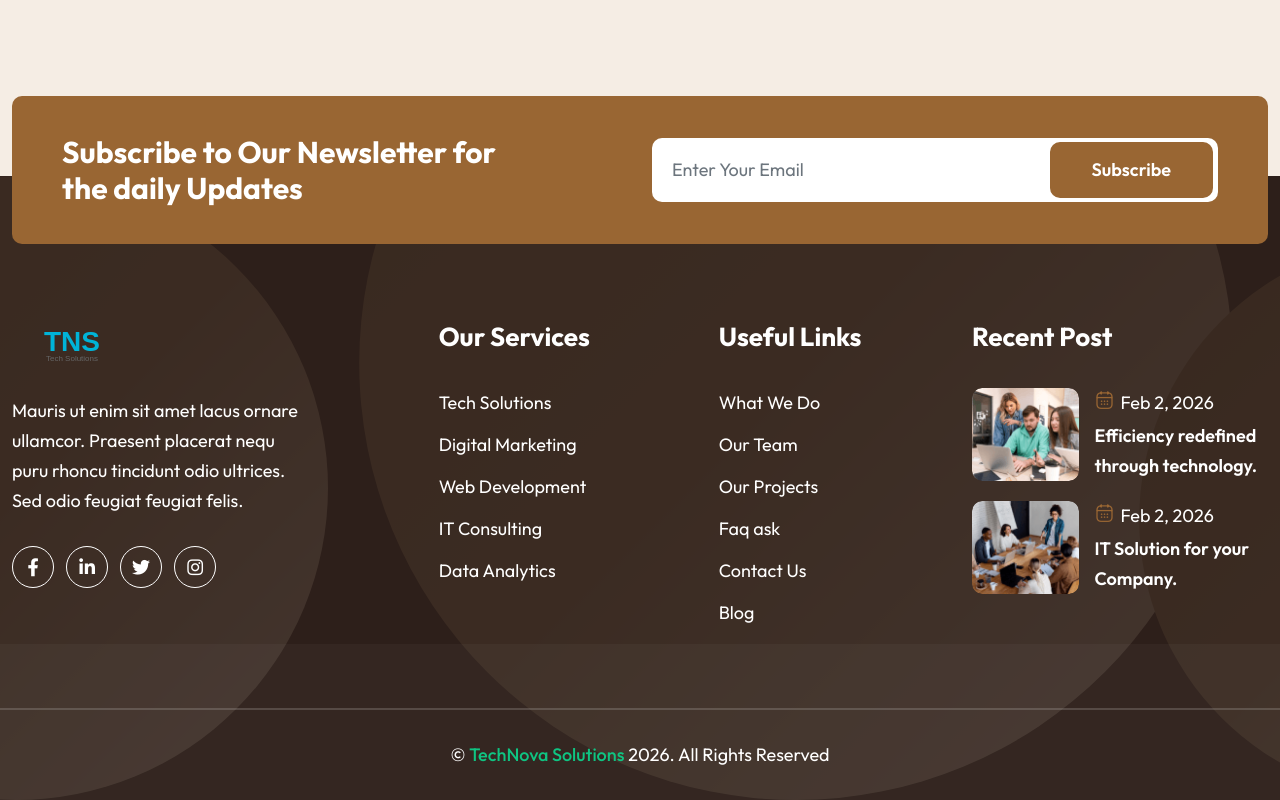
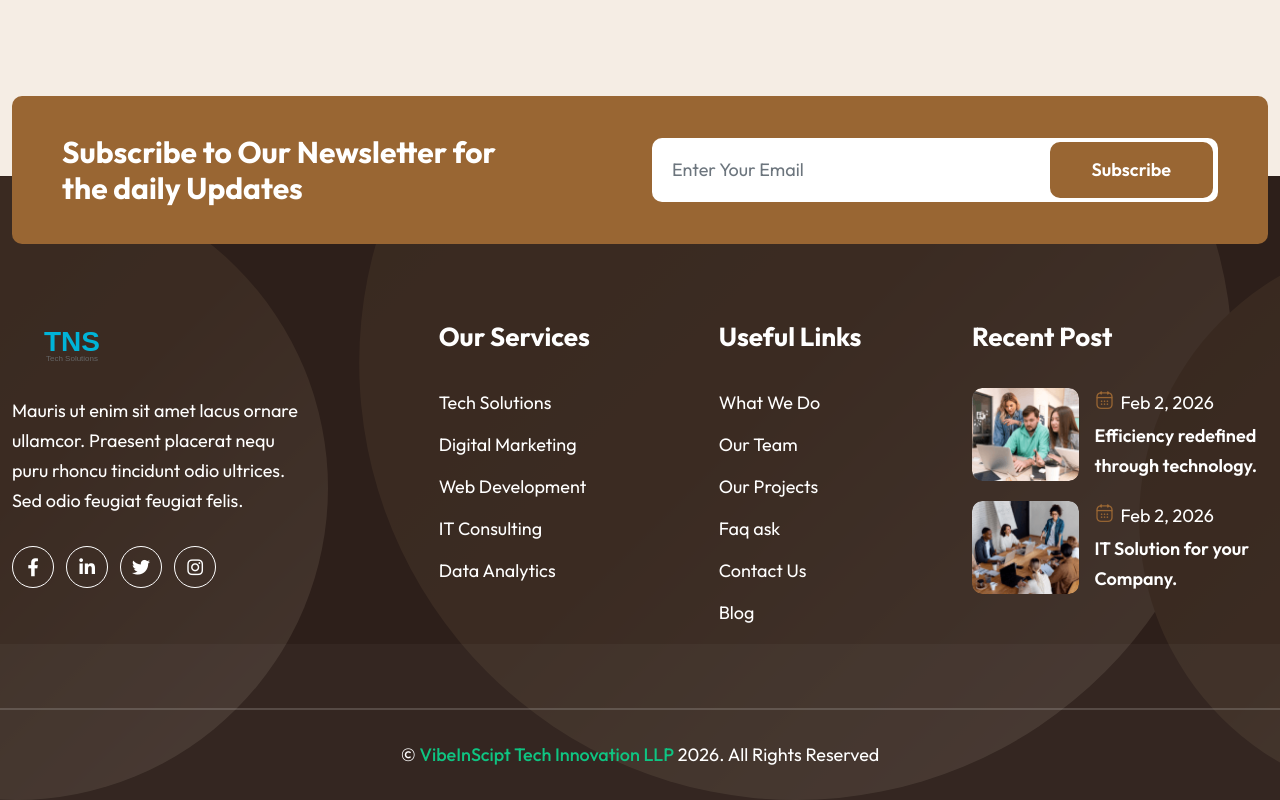
Before and after one commit to dhirajchandgude99-afk/TechNova-Solutions, a React (Vite) app: page /home-2 in a window 1280 px wide. Shown: the part 7994-8794 px from the top of the page. Built offline with nearby package versions, Linux system fonts and the light colour scheme.

Commit message:
update footer company name to VibeInScript Tech Innovation LLP

```diff
--- a/src/components/sections/footer/Footer.jsx
+++ b/src/components/sections/footer/Footer.jsx
@@ -152,7 +152,7 @@ export default function Footer() {
                     href="https://themeforest.net/user/hurraytheme"
                     target="_blank"
                   >
-                    TechNova Solutions
+                  VibeInScipt Tech Innovation LLP
                   </a>{" "}
                   {new Date().getFullYear()}. All Rights Reserved
                 </p>
```
